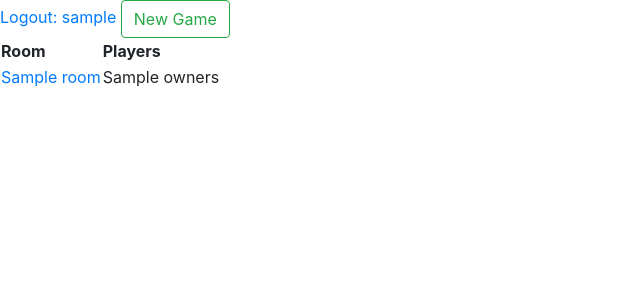
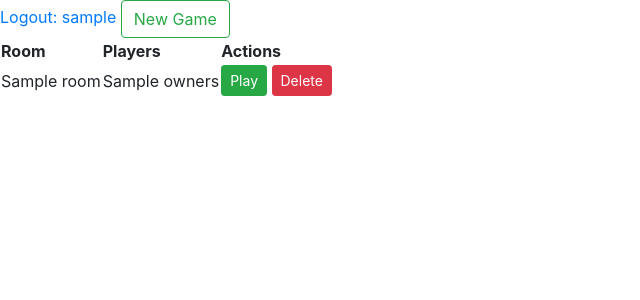
Before and after one commit to pforro/ChessPro, a Flask app: page /home in a window 1280 px wide. Shown: the top 300 px of the page, without its empty margins (0-640 px from the left). Run offline with Flask 2, Linux system fonts and the light colour scheme; the visitor is signed in with stand-in values (Sample User, id 1); a database or web service that is not in the repository returns one stand-in record (values such as "Sample title"); some libraries are stand-ins or nearby versions.

Commit message:
rooms can now be deleted via ui button

```diff
--- a/app.py
+++ b/app.py
@@ -145,6 +145,7 @@ def sign_in():
 def home():
     user_id = session['id']
     rooms = get_rooms_by_user_id(user_id)
+    print(rooms)
     opponents = get_opponents(user_id)
     return render_template('home.html',
                            rooms = rooms,
@@ -196,6 +197,13 @@ def game(board_name):
 
 
 
+@app.route('/delete-room/<string:board_name>/<int:room_id>')
+def delete_room(board_name, room_id):
+    remove_room(board_name, room_id)
+    return redirect(url_for('home'))
+
+
+
 if __name__ == '__main__':
     socketio.run(
         app,
--- a/datamanager.py
+++ b/datamanager.py
@@ -117,10 +117,10 @@ def new_game(cursor,board_name,usr_id1,color,usr_id2):
 
 @connection_handler
 def get_rooms_by_user_id(cursor,user_id):
-    query = ''' SELECT rooms.board_name, string_agg(users.username,', ') AS owners FROM rooms
+    query = ''' SELECT rooms.board_name, rooms.id, string_agg(users.username,', ') AS owners FROM rooms
                 INNER JOIN owners on rooms.id = owners.room_id
                 INNER JOIN users on owners.owner_id = users.id
-                GROUP BY rooms.board_name
+                GROUP BY rooms.board_name, rooms.id
                 HAVING %(user_id)s = ANY(array_agg(users.id))'''
     params = {'user_id':user_id}
     cursor.execute(query,params)
@@ -171,3 +171,13 @@ def update_kill(cursor, board_name, id):
     query = sql.SQL(query).format(sql.Identifier(board_name))
     params = {'id': id}
     cursor.execute(query, params)
+
+
+@connection_handler
+def remove_room(cursor, board_name, room_id):
+    query = ''' DROP TABLE {};
+                DELETE FROM rooms
+                WHERE id = %(room_id)s;'''
+    query = sql.SQL(query).format(sql.Identifier(board_name))
+    params = {'room_id': room_id}
+    cursor.execute(query, params)
--- a/templates/home.html
+++ b/templates/home.html
@@ -23,11 +23,16 @@
             <tr>
                 <th>Room</th>
                 <th>Players</th>
+                <th>Actions</th>
             </tr>
             {% for room in rooms %}
                 <tr>
-                    <td><a href="{{ url_for('game',board_name=room.board_name) }}">{{ room.board_name }}</a></td>
+                    <td>{{ room.board_name }}</td>
                     <td>{{ room.owners }}</td>
+                    <td>
+                        <a class="btn btn-success btn-sm" href="{{ url_for('game',board_name=room.board_name) }}">Play</a>
+                        <a class="btn btn-danger btn-sm" href="{{ url_for('delete_room',board_name=room.board_name, room_id=room.id) }}">Delete</a>
+                    </td>
                 </tr>
             {% endfor %}
         </table>
```
